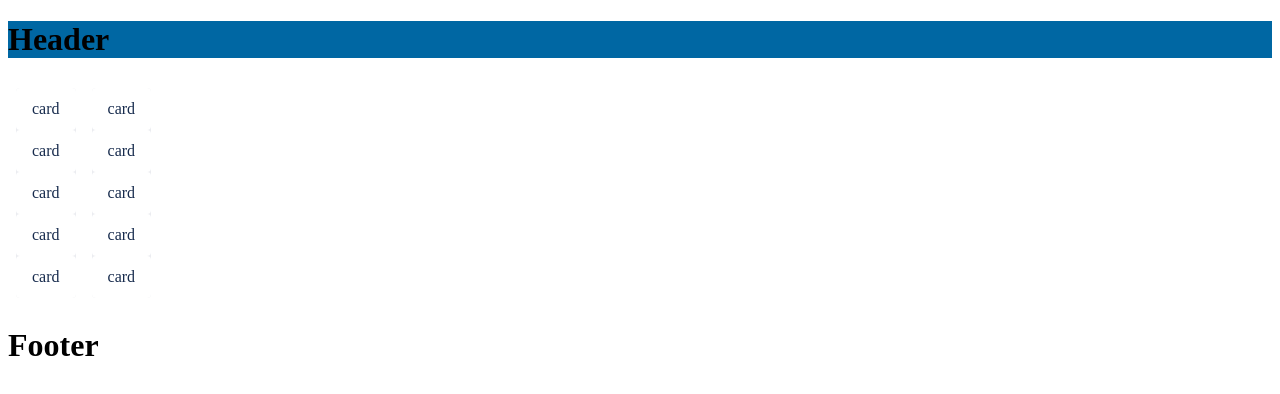
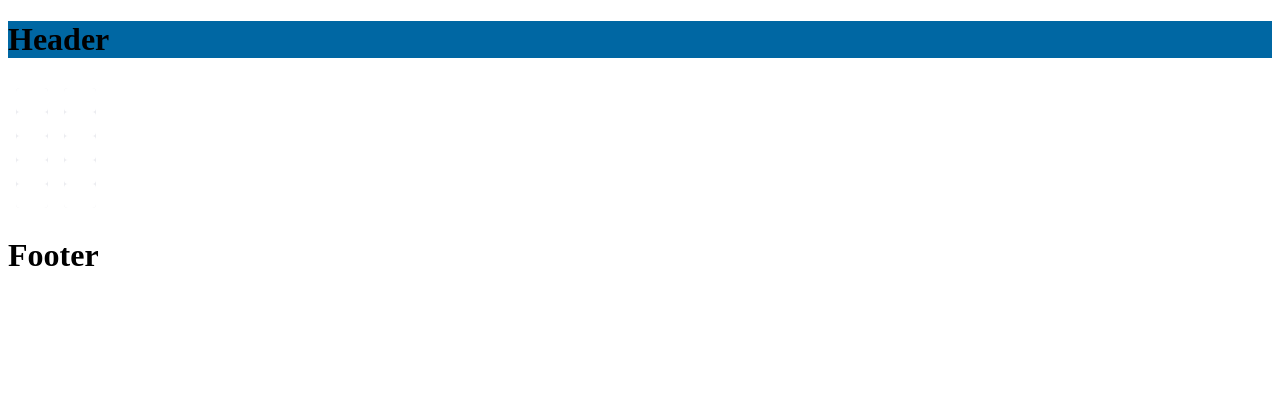
Before and after one commit to SuguruOoki/nuxt-original-trello, a Nuxt app: page / in a window 1280 px wide. Shown: the top 394 px of the page. Built offline with nearby package versions, Linux system fonts and the light colour scheme.

Commit message:
Add a props in Card Component

```diff
--- a/components/Card.vue
+++ b/components/Card.vue
@@ -1,6 +1,18 @@
 <template>
-  <div class="card">card</div>
+  <div class="card">{{ cardContent }}</div>
 </template>
+
+<script>
+export default {
+  props: {
+    cardContent: {
+      type: String,
+      require: true,
+      default: ''
+    }
+  }
+}
+</script>
 
 <style lang="scss" scoped>
 .card {
```
